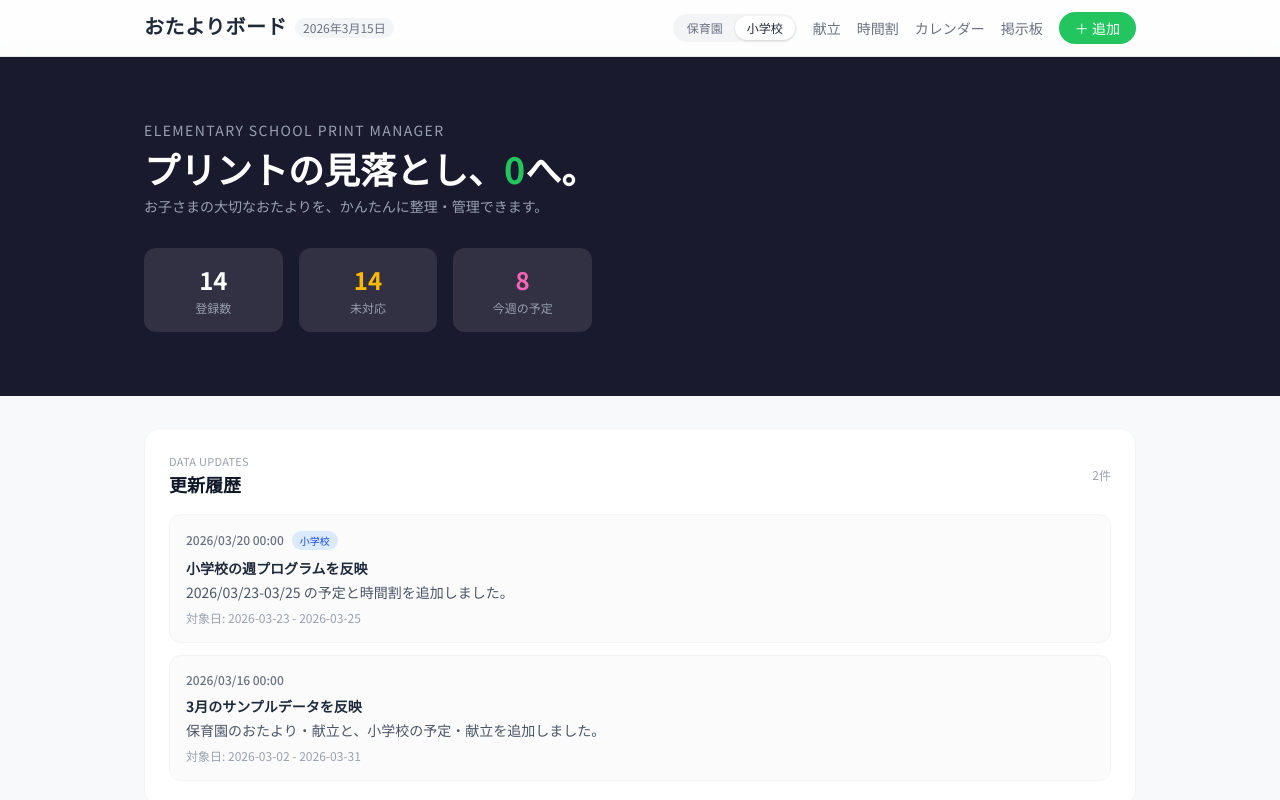
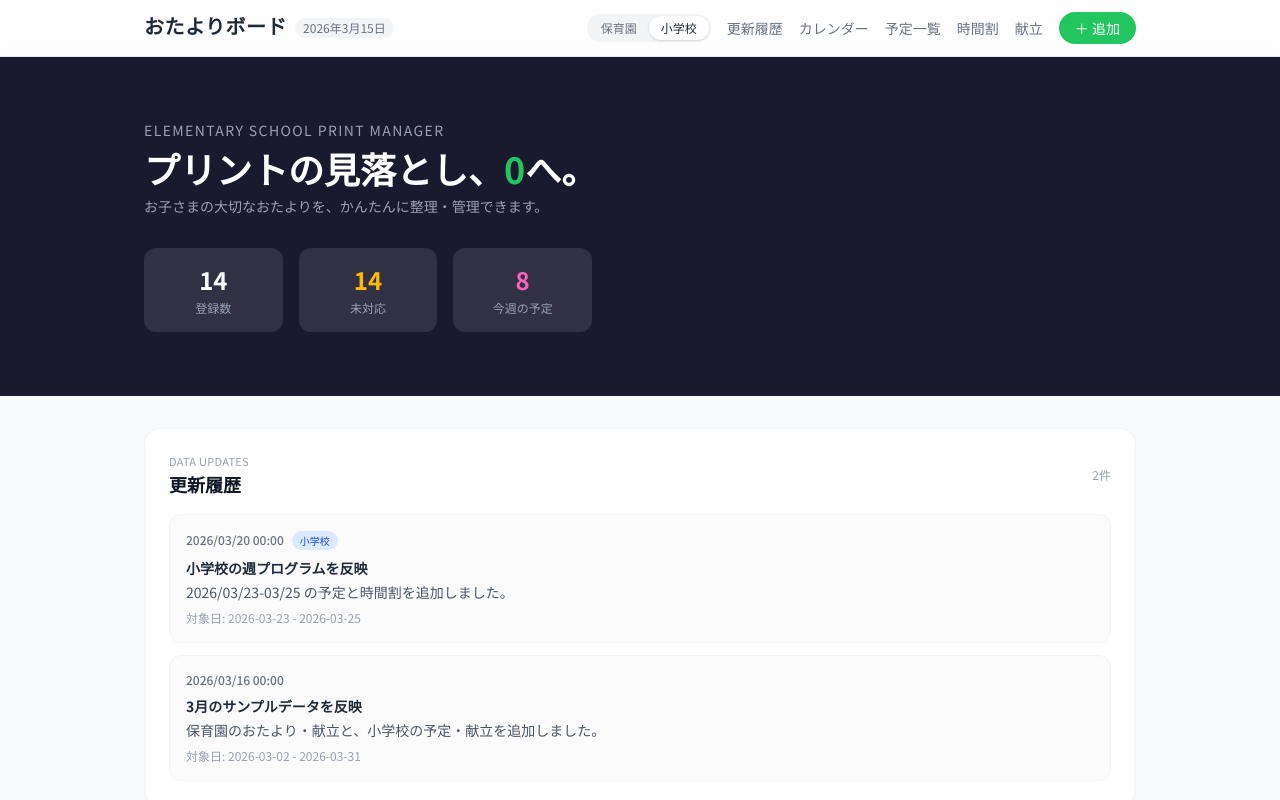
Before and after one commit to tono55/message-board, a Next.js app: page / in a window 1280 px wide. Shown: the top 800 px of the page. Built offline with nearby package versions, Linux system fonts and the light colour scheme.

Commit message:
Align navbar links with page order

```diff
--- a/components/Navbar.tsx
+++ b/components/Navbar.tsx
@@ -12,15 +12,17 @@ interface NavbarProps {
 
 const NAV_LINKS: Record<SchoolMode, { label: string; href: string }[]> = {
   nursery: [
+    { label: '更新履歴', href: '#update-history' },
+    { label: 'カレンダー', href: '#calendar' },
+    { label: '予定一覧', href: '#board' },
     { label: '献立', href: '#meal-menu' },
-    { label: 'カレンダー', href: '#calendar' },
-    { label: '掲示板', href: '#board' },
   ],
   elementary: [
+    { label: '更新履歴', href: '#update-history' },
+    { label: 'カレンダー', href: '#calendar' },
+    { label: '予定一覧', href: '#board' },
+    { label: '時間割', href: '#timetable' },
     { label: '献立', href: '#meal-menu' },
-    { label: '時間割', href: '#timetable' },
-    { label: 'カレンダー', href: '#calendar' },
-    { label: '掲示板', href: '#board' },
   ],
 };
 
```
